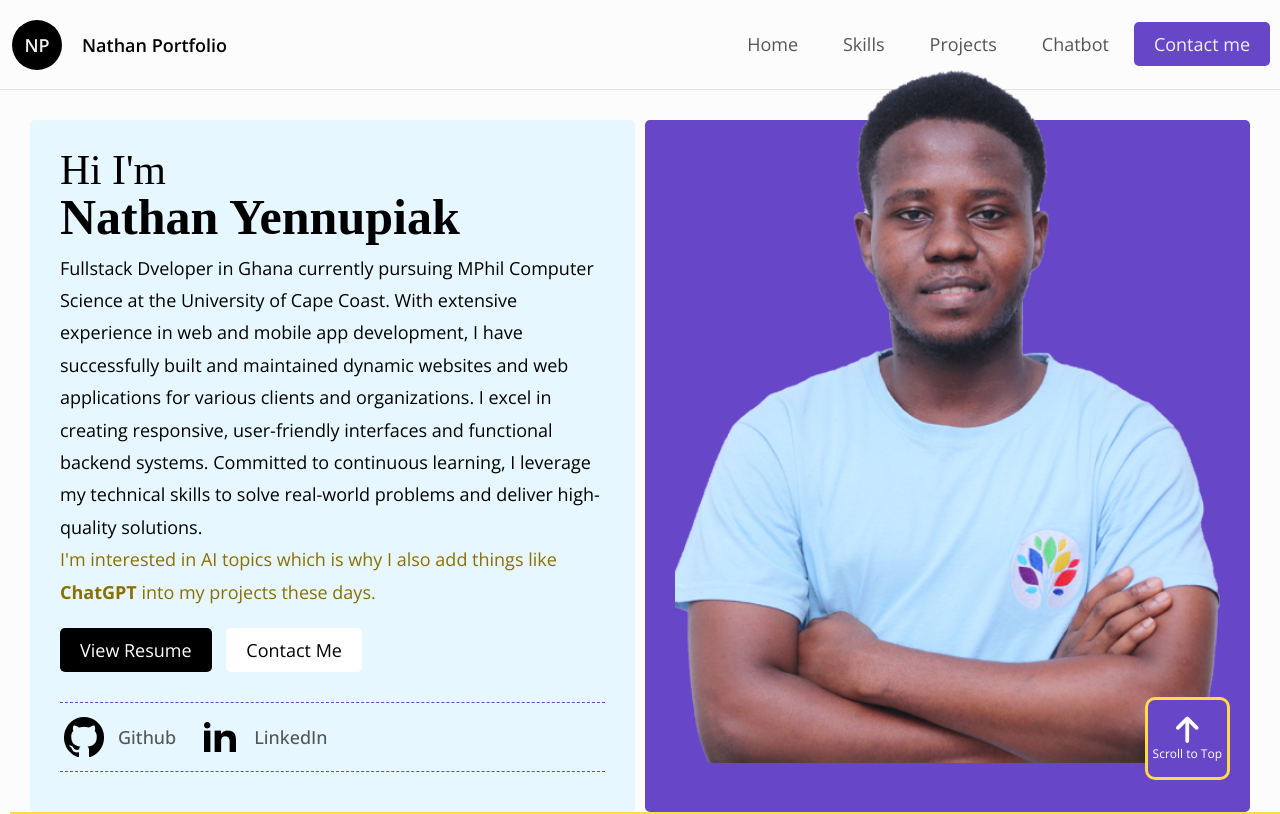
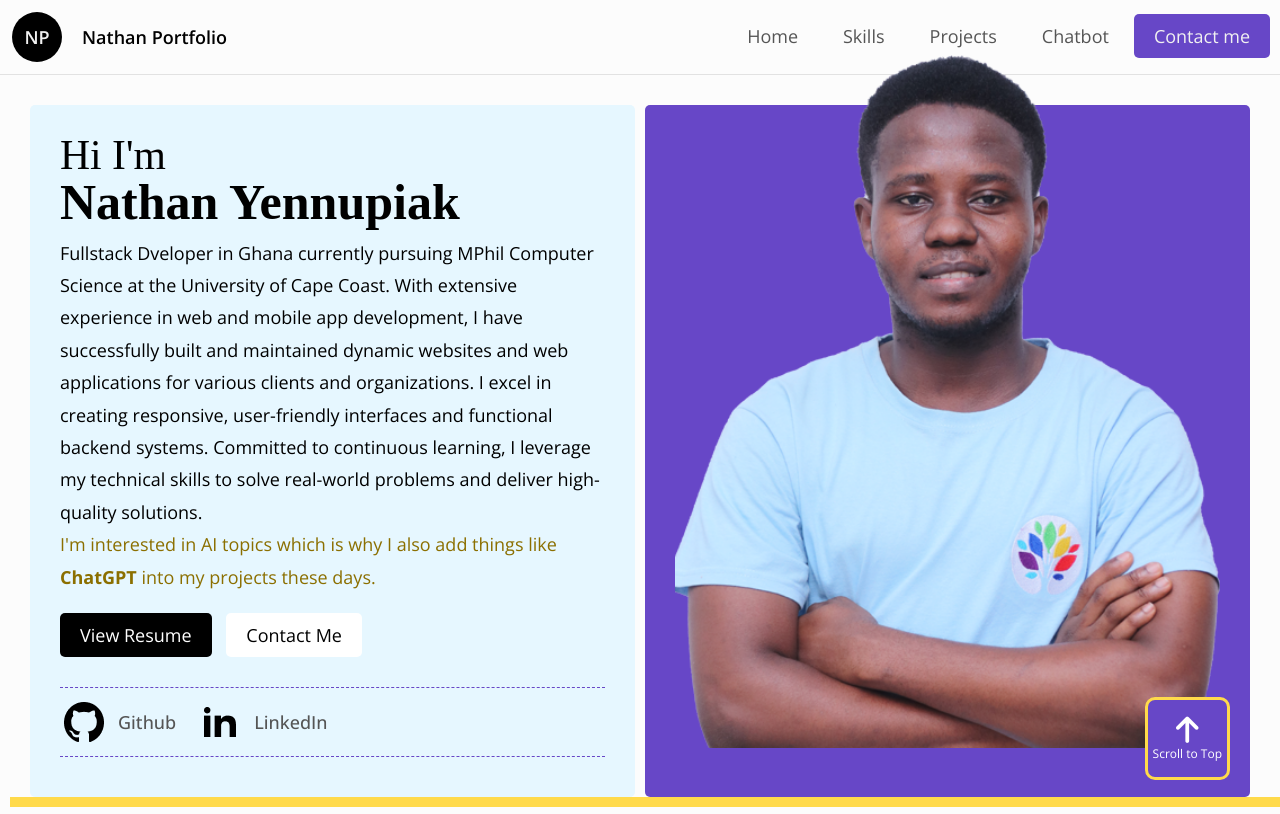
Before and after one commit to Nathan-Yennupiak/Polymath_Portfolio, a plain HTML site: page index.html in a window 1280 px wide. Shown: the top 814 px of the page. Drawn offline with nearby package versions, Linux system fonts and the light colour scheme; a web font is replaced by a local one.

Commit message:
Removed height from header

```diff
--- a/styles.css
+++ b/styles.css
@@ -50,7 +50,6 @@ header {
   /* background-color: white; */
   padding: 10px;
   display: flex;
-  height: 90px;
   justify-content: space-between;
   align-items: center;
   top: 0;
```
